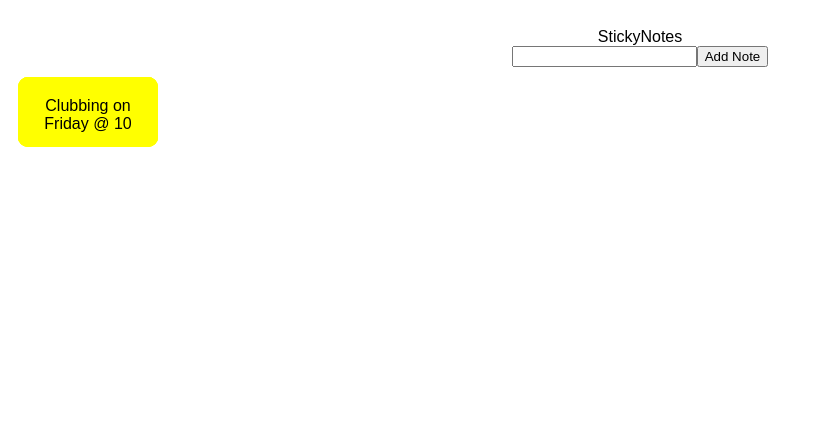
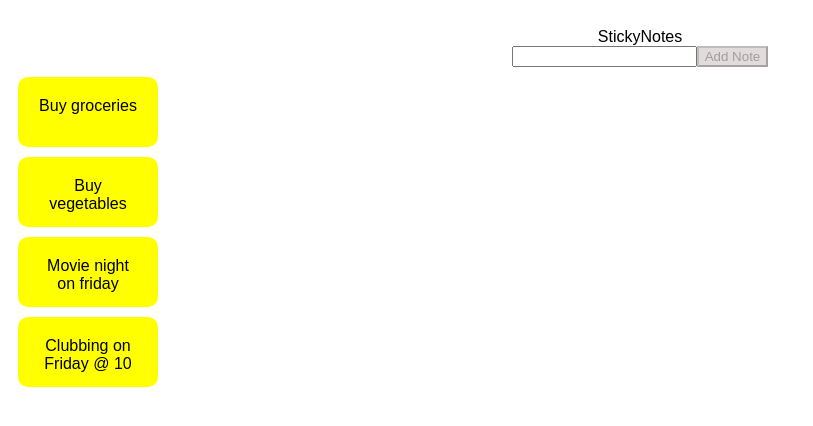
Before and after one commit to agarwalmohit43/React_TypeScript, a React (Create React App) app: page / in a window 1280 px wide. Shown: the top 426 px of the page, without its empty margins (0-813 px from the left). Built offline with nearby package versions, Linux system fonts and the light colour scheme; the HTML template or start-up script is replaced by a standard one.

Commit message:
StickyNotes transition added and postion corrected

```diff
--- a/src/components/StickyNotes/StickyNotes.tsx
+++ b/src/components/StickyNotes/StickyNotes.tsx
@@ -21,6 +21,7 @@ const StickyNotes = () => {
   };
 
   const handleAddMessage = () => {
+    if (!message) return;
     setData((prev) => [
       ...prev,
       { id: Math.random().toString(36).slice(2), message },
@@ -33,7 +34,9 @@ const StickyNotes = () => {
       StickyNotes
       <div className="sticky-input">
         <input type="text" onChange={handleChange} value={message} />
-        <button onClick={handleAddMessage}>Add Note</button>
+        <button onClick={handleAddMessage} disabled={!message}>
+          Add Note
+        </button>
       </div>
       <div className="sticky-container">
         {!!data.length &&
--- a/src/components/StickyNotes/styles.css
+++ b/src/components/StickyNotes/styles.css
@@ -3,7 +3,7 @@
 }
 
 .sticky-message {
-  position: absolute;
+  position: relative;
   width: 100px;
   height: 30px;
   background-color: yellow;
@@ -13,3 +13,13 @@
   overflow: scroll;
   cursor: grab;
 }
+
+button {
+  background-color: rgb(226, 219, 219);
+  transition: all 500ms ease-in-out;
+}
+
+button:hover {
+  background-color: rgb(231, 14, 14);
+  transform: rotateX("120");
+}
```
